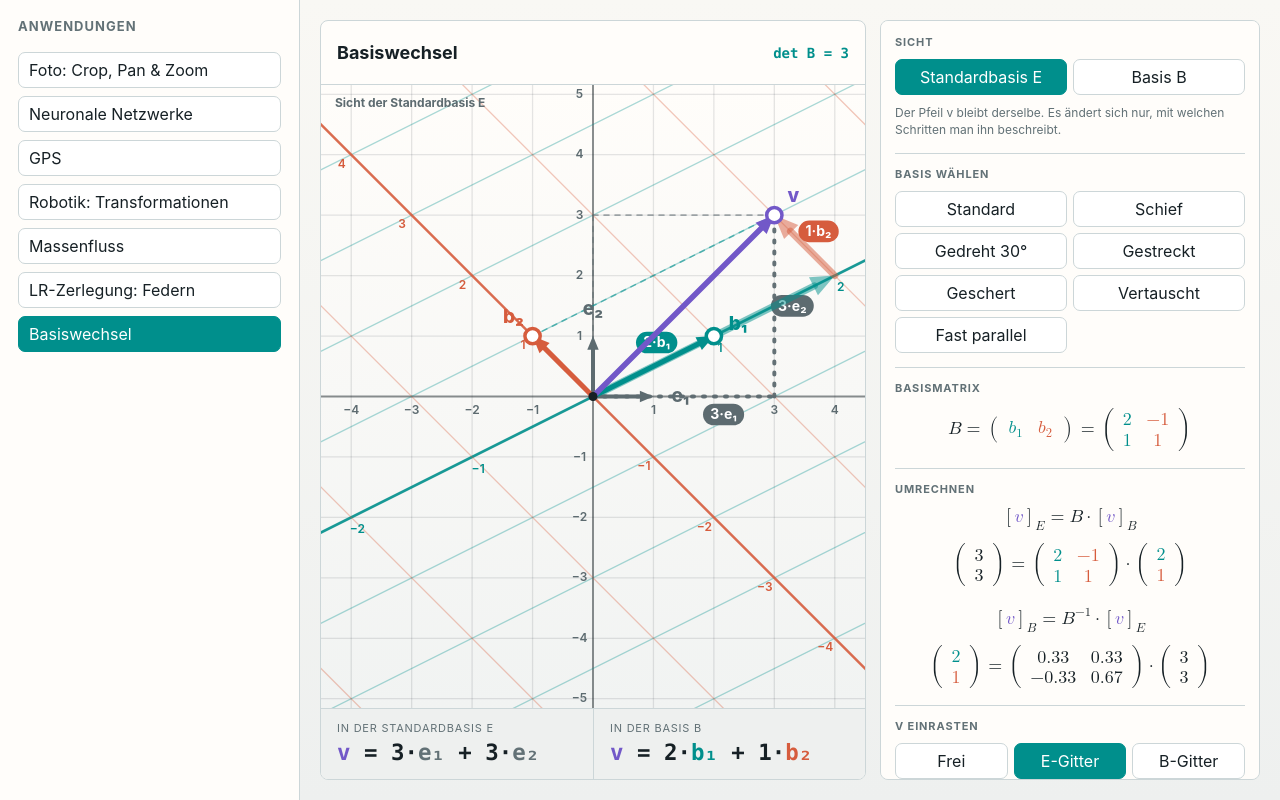
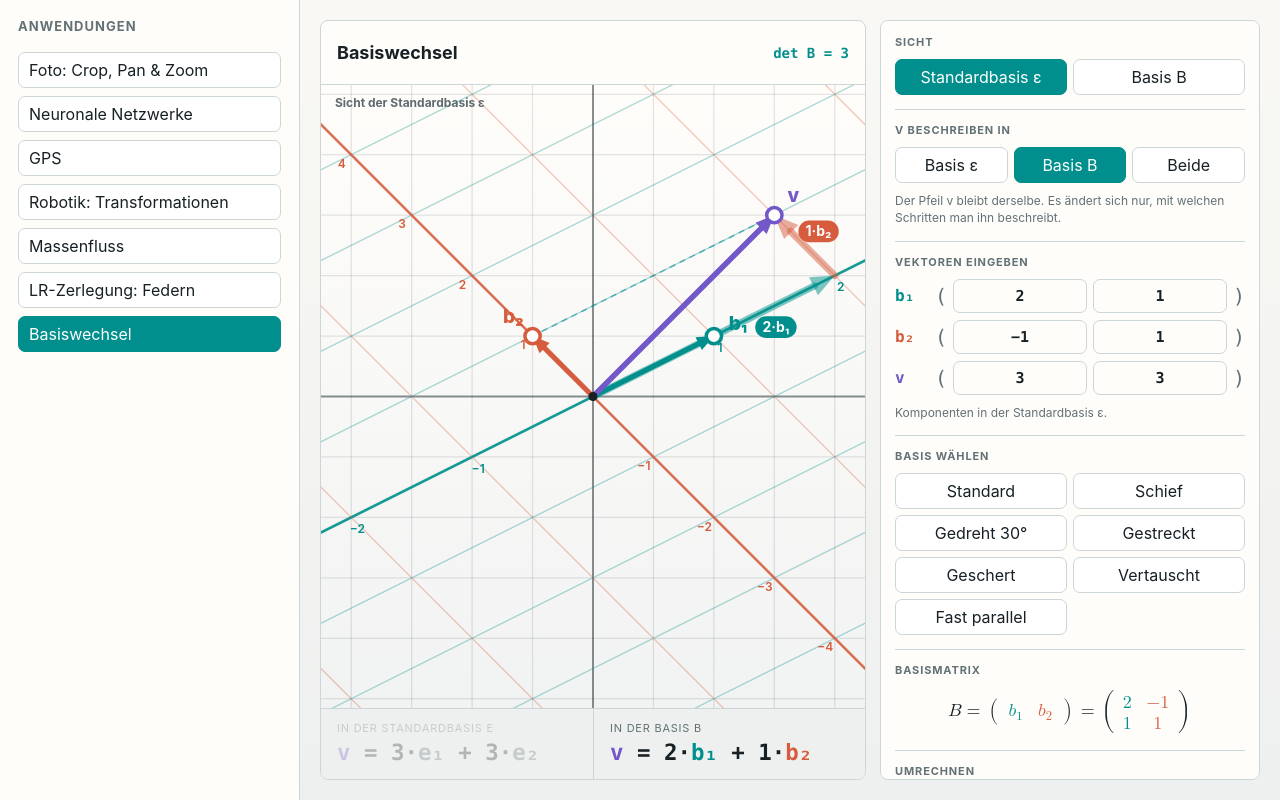
Before and after one commit to triplem217/LinAlg-Uebungsstunde, a plain HTML site: page linalg-3d-raum.html in a window 1280 px wide. Both pictures are taken after a click on the button "Basiswechsel". Drawn offline with nearby package versions, Linux system fonts and the light colour scheme.

Commit message:
Basiswechsel: Beschreibung umschaltbar, Vektoren eintippbar
Umschalter «v beschreiben in»: Basis ε, Basis B oder beide.
Eingabefelder für b1, b2 und v. Standardbasis heisst jetzt ε.

Co-Authored-By: Claude Fable 5.2 <noreply@anthropic.com>

```diff
--- a/basis-change.js
+++ b/basis-change.js
@@ -24,7 +24,7 @@
   };
   const defaults = () => ({
     b1: [2, 1], b2: [-1, 1], v: [3, 3],
-    snap: "e", viewB: false, showE: true, pathE: true, pathB: true
+    snap: "e", viewB: false, showE: true, describe: "b"
   });
   const state = defaults();
 
@@ -38,7 +38,8 @@
     if (saved) {
       ["b1", "b2", "v"].forEach(key => { if (isPair(saved[key])) state[key] = saved[key].map(n => Math.max(-LIMIT, Math.min(LIMIT, n))); });
       if (["off", "e", "b"].includes(saved.snap)) state.snap = saved.snap;
-      ["viewB", "showE", "pathE", "pathB"].forEach(key => { if (typeof saved[key] === "boolean") state[key] = saved[key]; });
+      if (["e", "b", "both"].includes(saved.describe)) state.describe = saved.describe;
+      ["viewB", "showE"].forEach(key => { if (typeof saved[key] === "boolean") state[key] = saved[key]; });
     }
   } catch (_) { /* Speichern ist optional. */ }
 
@@ -54,7 +55,10 @@
   const mix = (a, b, t) => a.map((value, i) => value + (b[i] - value) * t);
   const len = p => Math.hypot(p[0], p[1]);
   // «Keine Basis», sobald der Winkel zwischen b₁ und b₂ unter ca. 2° fällt.
-  const isSingular = () => Math.abs(det(basisMatrix())) < 0.035 * len(state.b1) * len(state.b2);
+  const isSingular = () => Math.abs(det(basisMatrix())) <= 0.035 * len(state.b1) * len(state.b2) + 1e-9;
+  // In welcher Basis v gerade beschrieben wird: nur ε, nur B oder beide
+  const showsE = () => state.describe !== "b";
+  const showsB = () => state.describe !== "e";
   const componentsB = () => {
     if (isSingular()) return null;
     return apply(inverse(basisMatrix()), state.v);
@@ -164,6 +168,40 @@
       line-height: 1.35;
     }
     #linlab-app .basis-warning[hidden] { display: none; }
+    #linlab-app .basis-metrics > div { transition: opacity 0.2s; }
+    #linlab-app .basis-metrics > div.is-dimmed { opacity: 0.28; }
+    #linlab-app .basis-vectors {
+      display: grid;
+      gap: 7px;
+    }
+    #linlab-app .basis-vector-row {
+      display: grid;
+      grid-template-columns: 34px auto minmax(0, 1fr) minmax(0, 1fr) auto;
+      align-items: center;
+      gap: 6px;
+      font: 700 16px ui-monospace, SFMono-Regular, Menlo, monospace;
+    }
+    #linlab-app .basis-vector-row > span:not(.basis-vector-name) { color: var(--muted); font-weight: 400; font-size: 20px; }
+    #linlab-app .basis-vector-row input {
+      width: 100%;
+      min-width: 0;
+      padding: 7px 8px;
+      border: 1px solid var(--line);
+      border-radius: 7px;
+      color: var(--ink);
+      background: var(--panel);
+      font: 600 15px ui-monospace, SFMono-Regular, Menlo, monospace;
+      text-align: center;
+    }
+    #linlab-app .basis-vector-row input:focus {
+      outline: none;
+      border-color: var(--accent);
+      box-shadow: 0 0 0 3px rgba(0, 143, 140, 0.14);
+    }
+    #linlab-app .basis-vector-row input[aria-invalid="true"] {
+      border-color: var(--danger);
+      box-shadow: 0 0 0 3px rgba(185, 50, 50, 0.14);
+    }
   `;
   root.prepend(style);
 
@@ -179,8 +217,8 @@
     presets: [...root.querySelectorAll("[data-basis-preset]")],
     snap: [...root.querySelectorAll("[data-basis-snap]")],
     showE: root.querySelector("#basis-show-e"),
-    pathE: root.querySelector("#basis-path-e"),
-    pathB: root.querySelector("#basis-path-b"),
+    describe: [...root.querySelectorAll("[data-basis-describe]")],
+    inputs: [...root.querySelectorAll("[data-basis-input]")],
     reset: root.querySelector("#basis-reset")
   };
 
@@ -239,13 +277,13 @@
       const colB = mcol(`<mrow class="bs-b1">${mnum(c[0])}</mrow>`, `<mrow class="bs-b2">${mnum(c[1])}</mrow>`);
       els.convert.innerHTML = `
         <math display="block">
-          <mrow>${coords("E")}<mo>=</mo><mi>B</mi><mo>·</mo>${coords("B")}</mrow>
+          <mrow>${coords("ε")}<mo>=</mo><mi>B</mi><mo>·</mo>${coords("B")}</mrow>
         </math>
         <math display="block">
           <mrow>${colE}<mo>=</mo>${mmat(B.map(mnum), true)}<mo>·</mo>${colB}</mrow>
         </math>
         <math display="block" style="margin-top:20px">
-          <mrow>${coords("B")}<mo>=</mo>${B_INV}<mo>·</mo>${coords("E")}</mrow>
+          <mrow>${coords("B")}<mo>=</mo>${B_INV}<mo>·</mo>${coords("ε")}</mrow>
         </math>
         <math display="block">
           <mrow>${colB}<mo>=</mo>${mmat(inverse(B).map(mnum), false)}<mo>·</mo>${colE}</mrow>
@@ -253,20 +291,38 @@
     } else {
       els.convert.innerHTML = `
         <math display="block">
-          <mrow>${coords("B")}<mo>=</mo>${B_INV}<mo>·</mo>${coords("E")}</mrow>
+          <mrow>${coords("B")}<mo>=</mo>${B_INV}<mo>·</mo>${coords("ε")}</mrow>
         </math>
         <math display="block">
           <mrow>${B_INV}<mtext>&nbsp;existiert nicht</mtext></mrow>
         </math>`;
     }
+    syncInputs();
   }
+
+  // Eingabefelder der Vektoren; das Feld, in dem gerade getippt wird, bleibt unberührt.
+  const plain = value => String(Math.round(value * 1000) / 1000).replace("-", "−");
+  function syncInputs() {
+    els.inputs.forEach(input => {
+      if (input === document.activeElement) return;
+      const [key, index] = input.dataset.basisInput.split(".");
+      input.value = plain(state[key][Number(index)]);
+      input.removeAttribute("aria-invalid");
+    });
+  }
+  const parseNumber = text => {
+    const cleaned = text.trim().replace("−", "-").replace(",", ".");
+    if (!/^[-+]?(\d+\.?\d*|\.\d+)$/.test(cleaned)) return null;
+    return Number(cleaned);
+  };
 
   function syncControls() {
     els.view.forEach(btn => btn.setAttribute("aria-pressed", String((btn.dataset.basisView === "b") === state.viewB)));
     els.snap.forEach(btn => btn.setAttribute("aria-pressed", String(btn.dataset.basisSnap === state.snap)));
+    els.describe.forEach(btn => btn.setAttribute("aria-pressed", String(btn.dataset.basisDescribe === state.describe)));
     els.showE.checked = state.showE;
-    els.pathE.checked = state.pathE;
-    els.pathB.checked = state.pathB;
+    els.lineE.parentElement.classList.toggle("is-dimmed", !showsE());
+    els.lineB.parentElement.classList.toggle("is-dimmed", !showsB());
   }
 
   // ---------- Ansicht ----------
@@ -556,13 +612,13 @@
     }
 
     // Achsenzahlen
-    if (state.showE) {
+    if (state.showE && showsE()) {
       drawTicks([1, 0], [0, 1], c.e, 0);
       drawTicks([0, 1], [1, 0], c.e, 0);
     }
-    if (!singular) {
+    if (!singular && showsB()) {
       // Liegt eine B-Achse auf einer E-Achse, rücken ihre Zahlen weiter nach aussen.
-      const onAxis = b => state.showE && (Math.abs(b[0]) < 0.12 * len(b) || Math.abs(b[1]) < 0.12 * len(b));
+      const onAxis = b => state.showE && showsE() && (Math.abs(b[0]) < 0.12 * len(b) || Math.abs(b[1]) < 0.12 * len(b));
       drawTicks(state.b1, state.b2, c.b1, onAxis(state.b1) ? 17 : 0);
       drawTicks(state.b2, state.b1, c.b2, onAxis(state.b2) ? 17 : 0);
     }
@@ -570,7 +626,7 @@
     // Vektornamen und Griffe freihalten, bevor die Wege beschriftet werden
     occupied = [];
     const fs = fontScale();
-    const tips = [state.b1, state.b2, state.v].concat(state.showE ? [[1, 0], [0, 1]] : []);
+    const tips = [state.b1, state.b2, state.v].concat(showsE() ? [[1, 0], [0, 1]] : []);
     tips.forEach(p => {
       const s = toScreen(p);
       const at = labelSpot(o, s);
@@ -579,15 +635,15 @@
     });
 
     // Wege
-    if (state.pathE) {
+    if (showsE()) {
       drawPath([1, 0], [0, 1], state.v[0], state.v[1], c.e, c.e, "e", c, { width: 4, dash: [2, 9], alpha: 0.95, labelOffset: 20 });
     }
-    if (state.pathB && comps) {
+    if (showsB() && comps) {
       drawPath(state.b1, state.b2, comps[0], comps[1], c.b1, c.b2, "b", c, { width: 7, dash: null, alpha: 0.5, labelOffset: 22 });
     }
 
     // Basisvektoren
-    if (state.showE) {
+    if (showsE()) {
       const e1 = toScreen([1, 0]);
       const e2 = toScreen([0, 1]);
       arrow(o, e1, c.e, 4);
@@ -622,7 +678,7 @@
     ctx.fillStyle = c.e;
     ctx.textAlign = "left";
     ctx.textBaseline = "top";
-    ctx.fillText(state.viewB && !singular ? "Sicht der Basis B: b₁ und b₂ sind die Achsen" : "Sicht der Standardbasis E", 14, 12);
+    ctx.fillText(state.viewB && !singular ? "Sicht der Basis B: b₁ und b₂ sind die Achsen" : "Sicht der Standardbasis ε", 14, 12);
     ctx.restore();
   }
 
@@ -762,12 +818,36 @@
     persist();
   }));
 
-  [["showE", els.showE], ["pathE", els.pathE], ["pathB", els.pathB]].forEach(([key, input]) => {
-    input.addEventListener("change", () => {
-      state[key] = input.checked;
+  els.showE.addEventListener("change", () => {
+    state.showE = els.showE.checked;
+    dirty = true;
+    persist();
+  });
+
+  els.describe.forEach(btn => btn.addEventListener("click", () => {
+    state.describe = btn.dataset.basisDescribe;
+    syncControls();
+    dirty = true;
+    persist();
+  }));
+
+  // Vektoren von Hand eintragen
+  els.inputs.forEach(input => {
+    const [key, index] = input.dataset.basisInput.split(".");
+    input.addEventListener("input", () => {
+      const value = parseNumber(input.value);
+      if (value === null) { input.setAttribute("aria-invalid", "true"); return; }
+      input.removeAttribute("aria-invalid");
+      basisAnim = null;
+      const next = state[key].slice();
+      next[Number(index)] = Math.max(-LIMIT, Math.min(LIMIT, value));
+      state[key] = next;
+      if (key !== "v" && state.viewB) startViewAnim();
       dirty = true;
       persist();
     });
+    input.addEventListener("blur", () => { dirty = true; syncInputs(); });
+    input.addEventListener("keydown", event => { if (event.key === "Enter") input.blur(); });
   });
 
   els.reset.addEventListener("click", () => {
--- a/linalg-3d-raum.html
+++ b/linalg-3d-raum.html
@@ -1446,7 +1446,7 @@
             <canvas id="basis-canvas" aria-label="Ein Vektor v über dem Standardgitter und dem Gitter der Basis b1, b2. Die Spitzen von v, b1 und b2 lassen sich ziehen."></canvas>
           </div>
           <div class="basis-metrics">
-            <div><span>In der Standardbasis E</span><strong id="basis-line-e"></strong></div>
+            <div><span>In der Standardbasis ε</span><strong id="basis-line-e"></strong></div>
             <div><span>In der Basis B</span><strong id="basis-line-b"></strong></div>
           </div>
         </section>
@@ -1455,10 +1455,29 @@
           <section class="application-control-section">
             <h3>Sicht</h3>
             <div class="basis-segment" role="group" aria-label="Sicht">
-              <button class="quiet-btn" type="button" data-basis-view="e" aria-pressed="true">Standardbasis E</button>
+              <button class="quiet-btn" type="button" data-basis-view="e" aria-pressed="true">Standardbasis ε</button>
               <button class="quiet-btn" type="button" data-basis-view="b" aria-pressed="false">Basis B</button>
             </div>
+          </section>
+
+          <section class="application-control-section">
+            <h3>v beschreiben in</h3>
+            <div class="basis-segment" role="group" aria-label="Beschreibung von v">
+              <button class="quiet-btn" type="button" data-basis-describe="e" aria-pressed="false">Basis ε</button>
+              <button class="quiet-btn" type="button" data-basis-describe="b" aria-pressed="true">Basis B</button>
+              <button class="quiet-btn" type="button" data-basis-describe="both" aria-pressed="false">Beide</button>
+            </div>
             <p class="basis-note">Der Pfeil v bleibt derselbe. Es ändert sich nur, mit welchen Schritten man ihn beschreibt.</p>
+          </section>
+
+          <section class="application-control-section">
+            <h3>Vektoren eingeben</h3>
+            <div class="basis-vectors">
+              <label class="basis-vector-row"><span class="basis-vector-name bs-b1">b₁</span><span>(</span><input type="text" inputmode="decimal" autocomplete="off" data-basis-input="b1.0" aria-label="b1, erste Komponente"><input type="text" inputmode="decimal" autocomplete="off" data-basis-input="b1.1" aria-label="b1, zweite Komponente"><span>)</span></label>
+              <label class="basis-vector-row"><span class="basis-vector-name bs-b2">b₂</span><span>(</span><input type="text" inputmode="decimal" autocomplete="off" data-basis-input="b2.0" aria-label="b2, erste Komponente"><input type="text" inputmode="decimal" autocomplete="off" data-basis-input="b2.1" aria-label="b2, zweite Komponente"><span>)</span></label>
+              <label class="basis-vector-row"><span class="basis-vector-name bs-v">v</span><span>(</span><input type="text" inputmode="decimal" autocomplete="off" data-basis-input="v.0" aria-label="v, erste Komponente"><input type="text" inputmode="decimal" autocomplete="off" data-basis-input="v.1" aria-label="v, zweite Komponente"><span>)</span></label>
+            </div>
+            <p class="basis-note">Komponenten in der Standardbasis ε.</p>
           </section>
 
           <section class="application-control-section">
@@ -1489,7 +1508,7 @@
             <h3>v einrasten</h3>
             <div class="basis-segment" role="group" aria-label="Einrasten">
               <button class="quiet-btn" type="button" data-basis-snap="off" aria-pressed="false">Frei</button>
-              <button class="quiet-btn" type="button" data-basis-snap="e" aria-pressed="true">E-Gitter</button>
+              <button class="quiet-btn" type="button" data-basis-snap="e" aria-pressed="true">ε-Gitter</button>
               <button class="quiet-btn" type="button" data-basis-snap="b" aria-pressed="false">B-Gitter</button>
             </div>
           </section>
@@ -1497,8 +1516,6 @@
           <section class="application-control-section">
             <h3>Anzeige</h3>
             <label class="checkbox-line" for="basis-show-e">Standardgitter<input id="basis-show-e" type="checkbox" checked></label>
-            <label class="checkbox-line" for="basis-path-e">Weg entlang e₁, e₂<input id="basis-path-e" type="checkbox" checked></label>
-            <label class="checkbox-line" for="basis-path-b">Weg entlang b₁, b₂<input id="basis-path-b" type="checkbox" checked></label>
             <label class="checkbox-line" for="basis-night-mode-toggle">Nightmode<input id="basis-night-mode-toggle" type="checkbox"></label>
             <button class="quiet-btn" id="basis-reset" type="button">Zurücksetzen</button>
           </section>
@@ -1558,7 +1575,7 @@
 
   <script src="./mass-flow.js?v=2026-10-29-2"></script>
   <script src="./lr-building.js?v=2026-10-29-2"></script>
-  <script src="./basis-change.js?v=2026-11-11-3"></script>
+  <script src="./basis-change.js?v=2026-11-11-4"></script>
   <script>
     function showLinlabStartupHint(detail = "") {
       if (window.__linlabReady || document.querySelector("[data-startup-hint]")) return;
```
